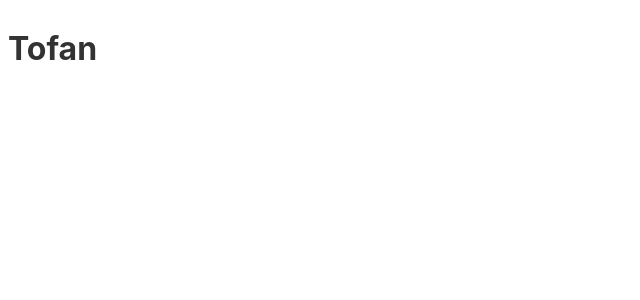
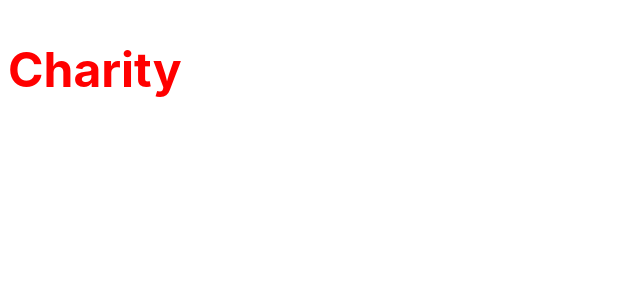
Before and after one commit to tovankamil/charity, a Svelte app: page / in a window 1280 px wide. Shown: the top 300 px of the page, without its empty margins (0-640 px from the left). Built offline with nearby package versions, Linux system fonts and the light colour scheme.

Commit message:
Add header

```diff
--- a/src/App.svelte
+++ b/src/App.svelte
@@ -1 +1,12 @@
-<h1>Tofan</h1>
+<script>
+	let title="Charity";
+</script>
+
+<h1>{title}</h1>
+
+<style>
+	h1{
+		font-size: 3rem;
+		color:red
+	}
+</style>
```
